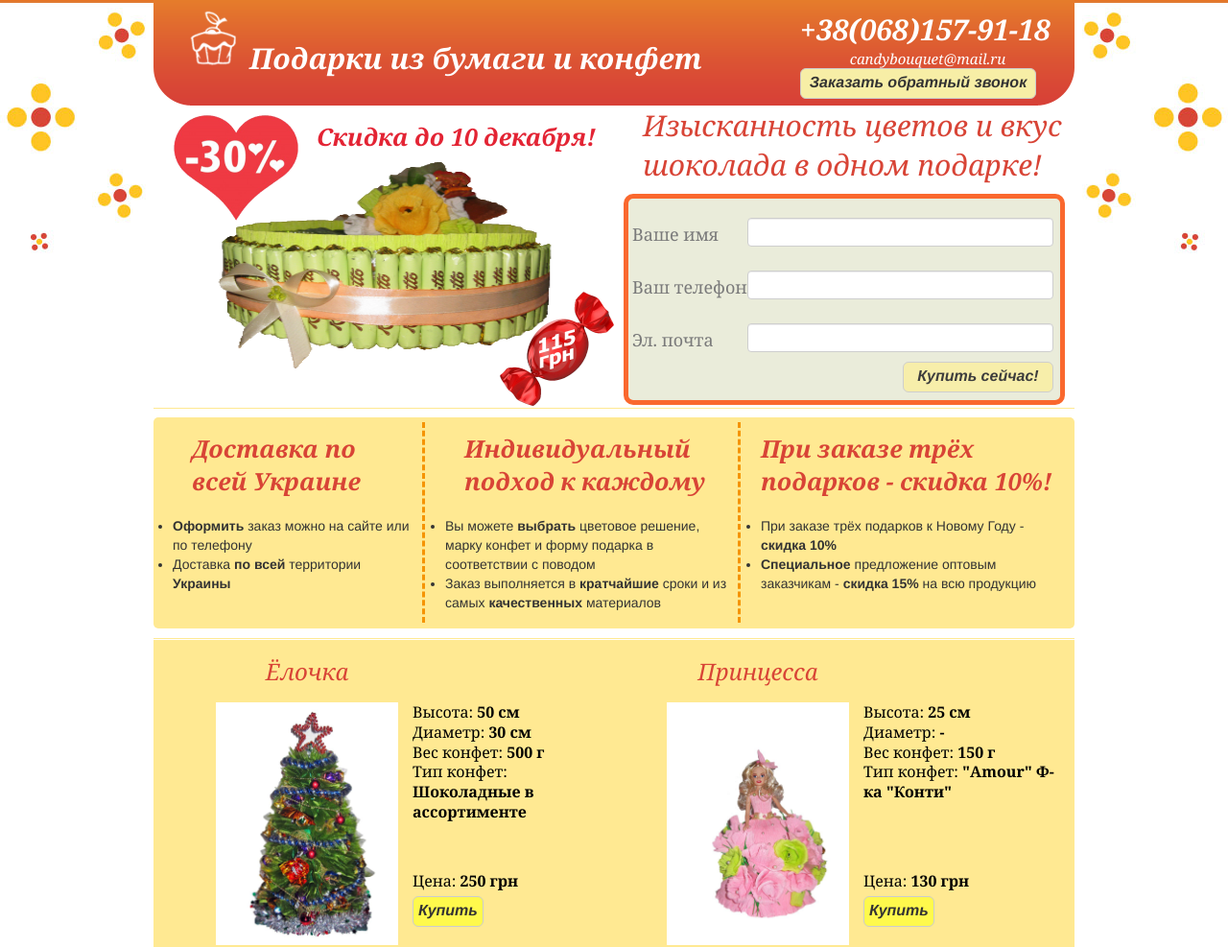
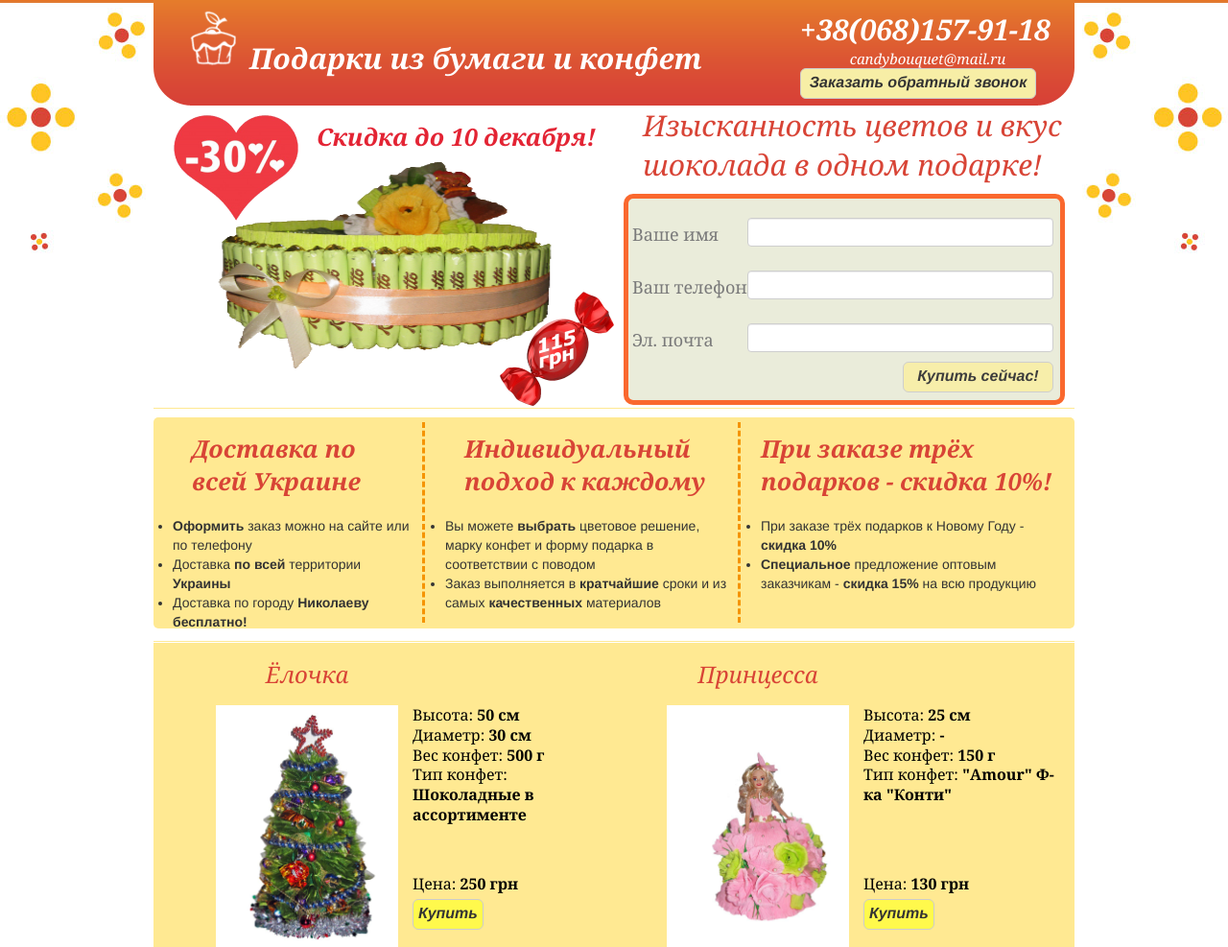
Before and after one commit to Scandinavs/artlavka, a PHP site: page / in a window 1280 px wide. Shown: the top 987 px of the page at 96% size. Run offline with PHP 8.4, Linux system fonts and the light colour scheme; data that the repository does not hold is empty; some libraries are stand-ins or nearby versions.

Commit message:
Added city.

```diff
--- a/index.php
+++ b/index.php
@@ -199,6 +199,8 @@ $baseItemsDirSmall = "items/small/";
                     <ul>
                         <li><strong>Оформить</strong> заказ можно на сайте или по телефону</li>
                         <li>Доставка <strong>по всей </strong>территории <strong>Украины </strong>
+                        </li>
+                        <li>Доставка по городу <strong>Николаеву бесплатно!</strong>
                         </li>
                     </ul>
                 </div>
```
